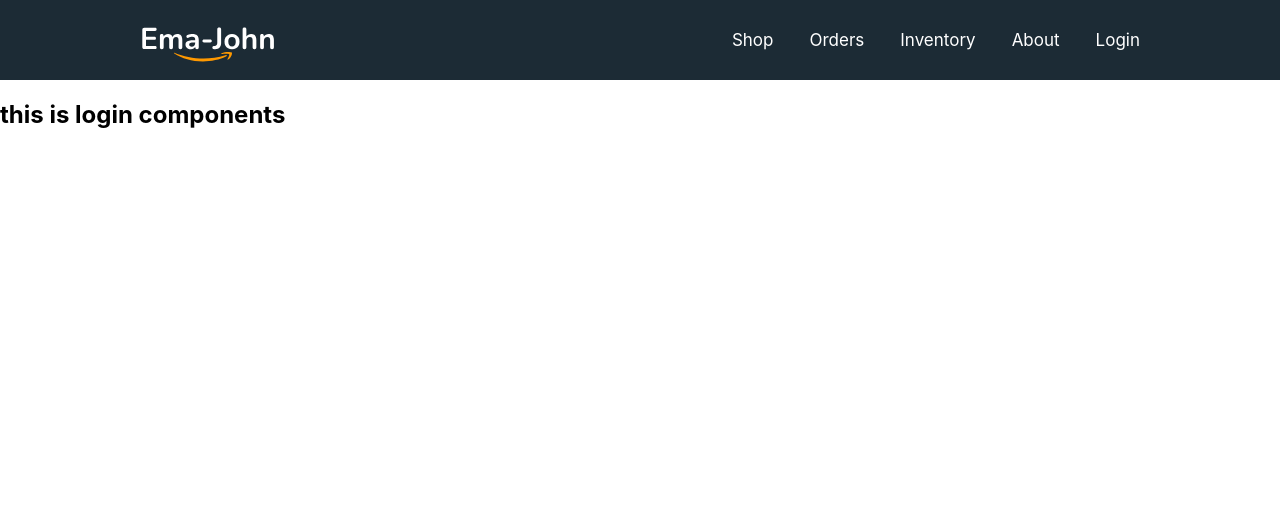
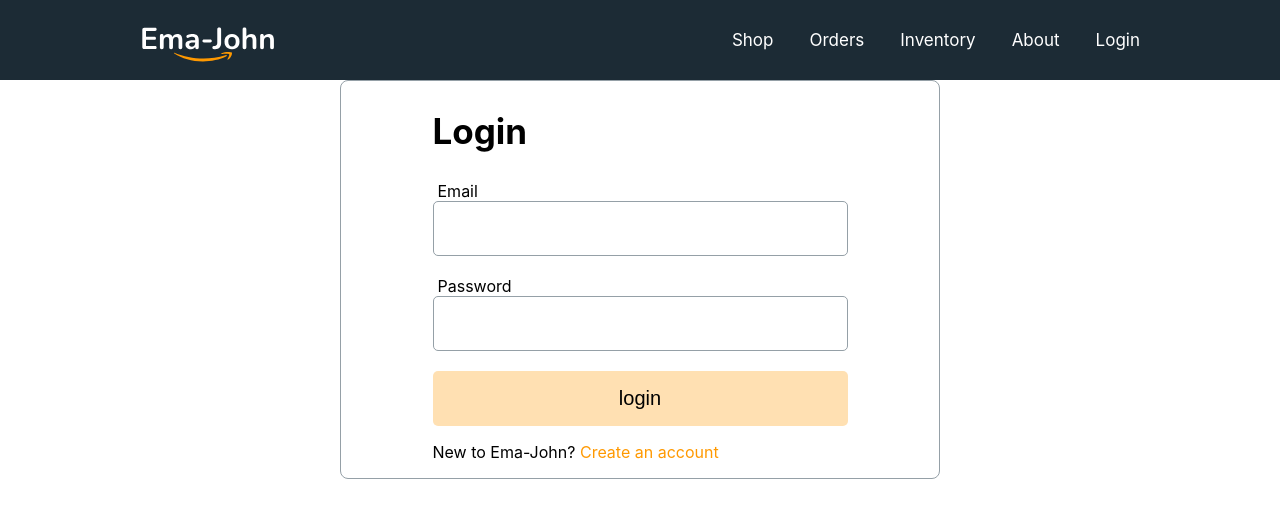
Before and after one commit to progmamun/simple-react-SPA-eCommerce, a React (Create React App) app: page /login in a window 1280 px wide. Shown: the top 518 px of the page. Built offline with nearby package versions, Linux system fonts and the light colour scheme.

Commit message:
login-component-style

```diff
--- a/src/components/Login/Login.css
+++ b/src/components/Login/Login.css
@@ -0,0 +1,44 @@
+.form-container {
+  width: 600px;
+  margin: 0 auto;
+  border: 1px solid #95a0a7;
+  box-sizing: border-box;
+  border-radius: 8px;
+  display: flex;
+  justify-content: center;
+}
+.form-title {
+  font-size: 35px;
+}
+
+.input-group {
+  margin-bottom: 20px;
+}
+
+.input-group label {
+  display: block;
+  margin-left: 5px;
+}
+
+.input-group input {
+  width: 415px;
+  height: 55px;
+  border: 1px solid #95a0a7;
+  box-sizing: border-box;
+  border-radius: 5px;
+  font-size: 20px;
+}
+
+.form-submit {
+  width: 415px;
+  height: 55px;
+  background-color: rgba(255, 153, 0, 0.3);
+  border-radius: 5px;
+  border: none;
+  font-size: 20px;
+}
+
+.form-link {
+  color: #ff9900;
+  text-decoration: none;
+}
--- a/src/components/Login/Login.jsx
+++ b/src/components/Login/Login.jsx
@@ -1,10 +1,30 @@
 import React from 'react';
+import { Link } from 'react-router-dom';
 import './Login.css';
 
 const Login = () => {
   return (
-    <div>
-      <h2>this is login components</h2>
+    <div className="form-container">
+      <div>
+        <h2 className="form-title">Login</h2>
+        <form action="">
+          <div className="input-group">
+            <label htmlFor="email">Email</label>
+            <input type="email" name="email" id="" />
+          </div>
+          <div className="input-group">
+            <label htmlFor="password">Password</label>
+            <input type="password" name="password" id="" />
+          </div>
+          <input className="form-submit" type="submit" value="login" />
+        </form>
+        <p>
+          New to Ema-John?{' '}
+          <Link className="form-link" to="/signup">
+            Create an account
+          </Link>
+        </p>
+      </div>
     </div>
   );
 };
```
